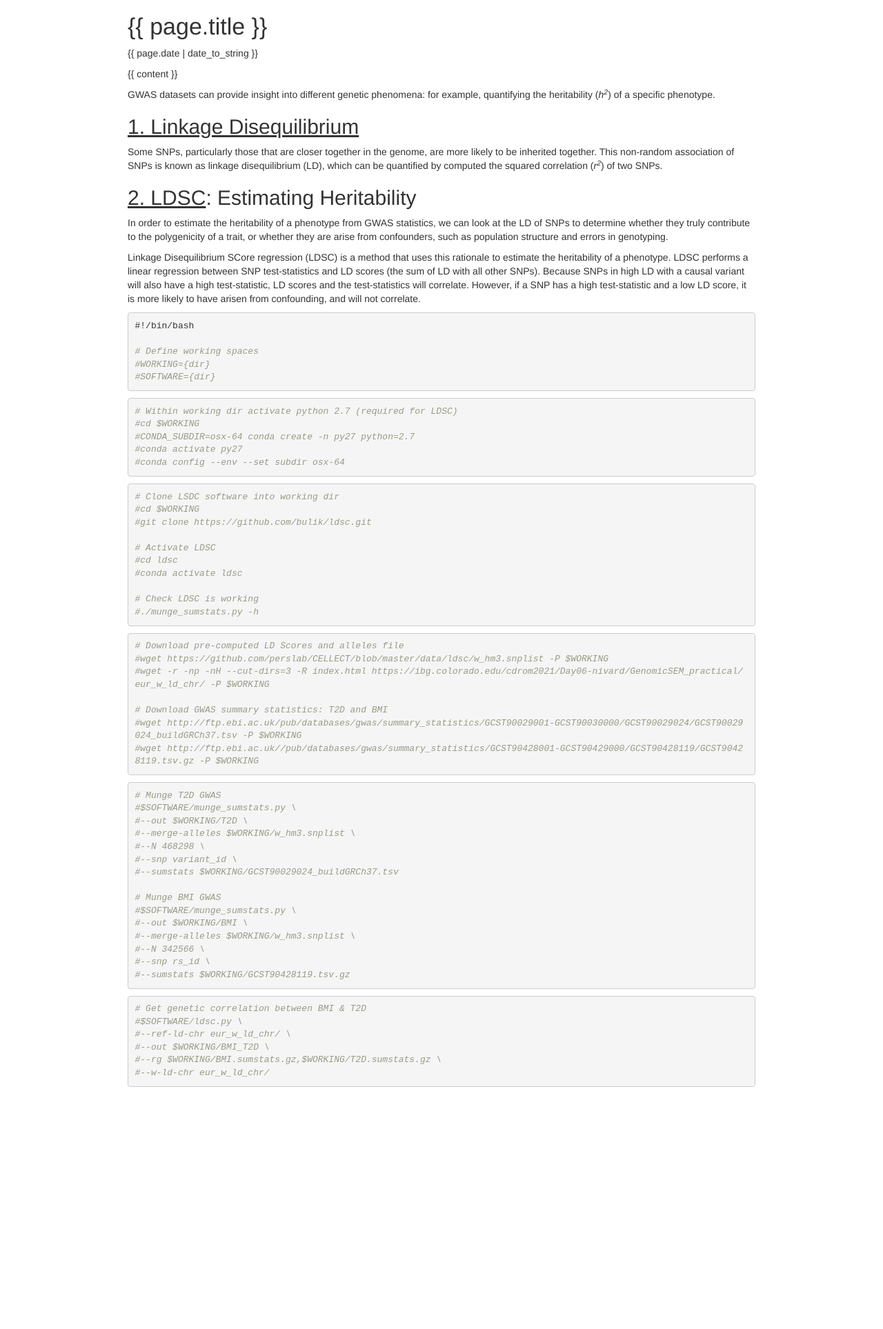
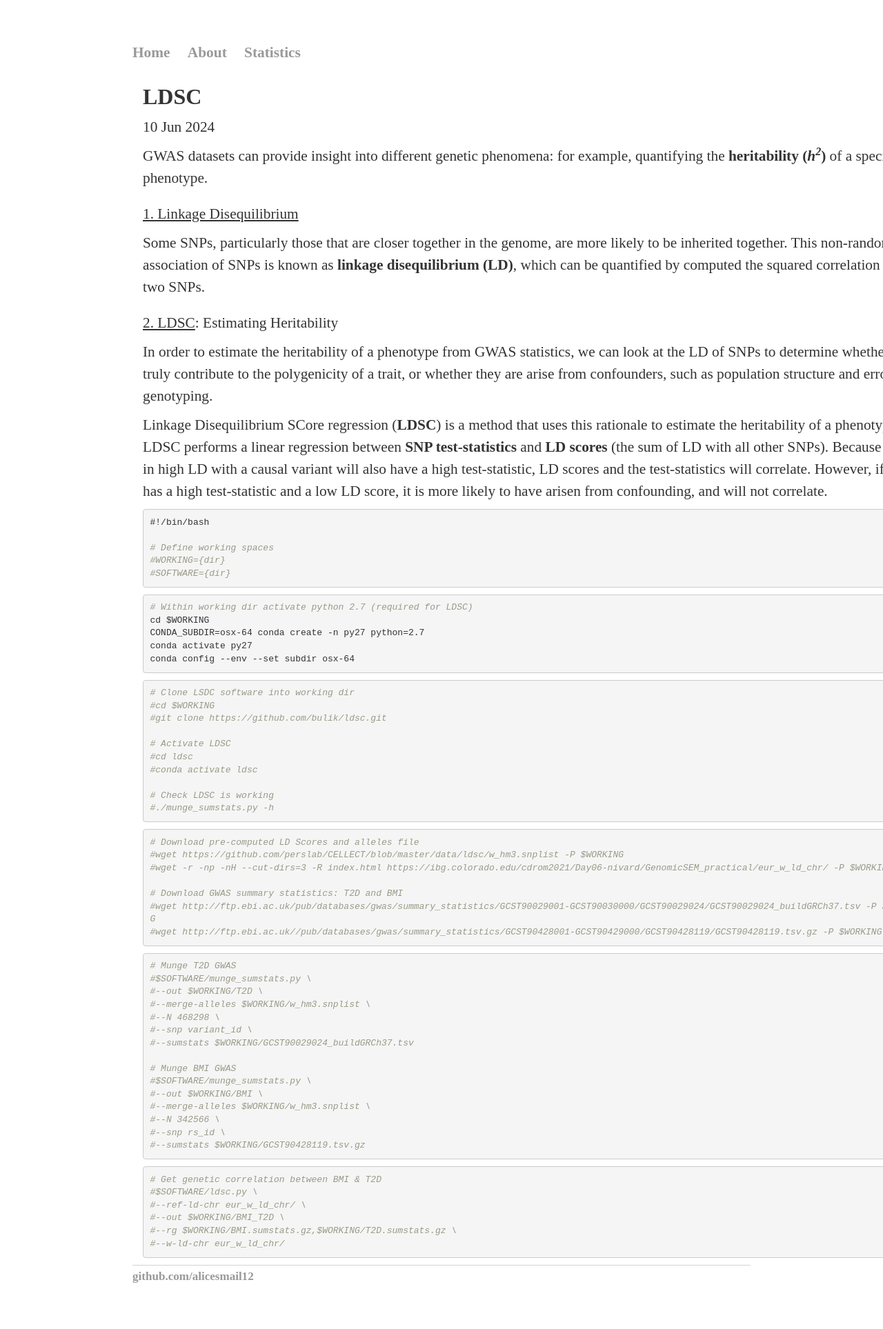
Before and after one commit to alicesmail12/alicesmail12.github.io, a Jekyll site: the page Genetics/_posts/2024-06-10-BashLDSC.html, which Jekyll copies as it is, in a window 1280 px wide. Shown: the whole page at 69% size. Built offline with Jekyll 4.4.1, drawn with Linux system fonts in a browser that asks for light colours; some web fonts are replaced; before the commit the page ends 1586 px from its top, so only the background shows below that.

Commit message:
Update and rename Genetics/BashLDSC.html to Genetics/_posts/2024-06-10-BashLDSC.html

```diff
--- a/Genetics/BashLDSC.html
+++ b/Genetics/_posts/2024-06-10-BashLDSC.html
@@ -11,7 +11,7 @@
 
 
 
-<title>BashLDSC.knit</title>
+<title>LDSC</title>
 
 <script>// Pandoc 2.9 adds attributes on both header and div. We remove the former (to
 // be compatible with the behavior of Pandoc < 2.8).
@@ -256,19 +256,16 @@
 
 
 <style type="text/css">
+@import url(https://fonts.googleapis.com/css2?family=Radio+Canada+Big:ital,wght@0,400..700;1,400..700&display=swap);
+
+<link rel="stylesheet" type="text/css" href="/css/main.css">
+
 .main-container {
-max-width: 940px;
 margin-left: auto;
 margin-right: auto;
 }
 img {
 max-width:100%;
-}
-.tabbed-pane {
-padding-top: 12px;
-}
-.html-widget {
-margin-bottom: 20px;
 }
 button.code-folding-btn:focus {
 outline: none;
@@ -276,9 +273,7 @@
 summary {
 display: list-item;
 }
-details > summary > p:only-child {
-display: inline;
-}
+
 pre code {
 padding: 0;
 }
@@ -333,27 +328,26 @@
 
 
 
-
+<title>{{ page.title }}</title>
+		<!-- link to main stylesheet -->
+		<link rel="stylesheet" type="text/css" href="/css/main.css">
 </head>
 
 <body>
 
+	<nav>
+	<ul>
+		<li><a href="/">Home</a></li>
+		<li><a href="/about">About</a></li>
+		<li><a href="https://alicesmail12.github.io/Statistics">Statistics</a></li>
+	</ul>
+	</nav>
 
-<div class="container-fluid main-container">
-
-
-
-
-<div id="header">
-
-
-
-
-</div>
+	<div class="container">
 
 
 <h1>
-{{ page.title }}
+LDSC
 </h1>
 <p class="meta">
 {{ page.date | date_to_string }}
@@ -395,10 +389,10 @@
 #WORKING={dir}
 #SOFTWARE={dir}</code></pre>
 <pre class="bash"><code># Within working dir activate python 2.7 (required for LDSC)
-#cd $WORKING
-#CONDA_SUBDIR=osx-64 conda create -n py27 python=2.7
-#conda activate py27
-#conda config --env --set subdir osx-64     </code></pre>
+cd $WORKING
+CONDA_SUBDIR=osx-64 conda create -n py27 python=2.7
+conda activate py27
+conda config --env --set subdir osx-64     </code></pre>
 <pre class="bash"><code># Clone LSDC software into working dir
 #cd $WORKING
 #git clone https://github.com/bulik/ldsc.git
@@ -483,5 +477,12 @@
   })();
 </script>
 
+  	</div><!-- /.container -->
+	<footer>
+		<ul>
+		<li><a href="https://github.com/alicesmail12">github.com/alicesmail12</a></li>
+		</ul>
+	</footer>
+
 </body>
 </html>
```
